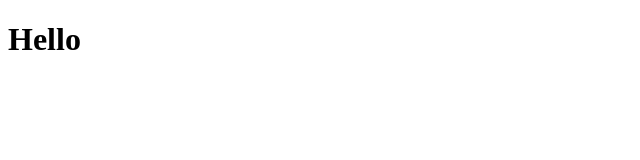
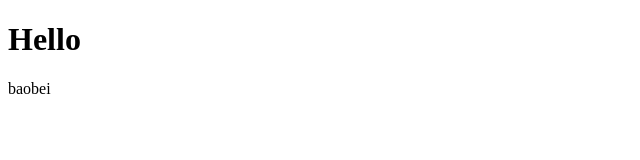
Before and after one commit to bunnybunbun37204/intern, a plain HTML site: page index.html in a window 1280 px wide. Shown: the full height of the page, 0-640 px from the left. Drawn offline with Linux system fonts and the light colour scheme.

Commit message:
feat: add my name

```diff
--- a/index.html
+++ b/index.html
@@ -7,5 +7,6 @@
 </head>
 <body>
     <h1>Hello</h1>
+    <p1>baobei</p1>
 </body>
 </html>
```
